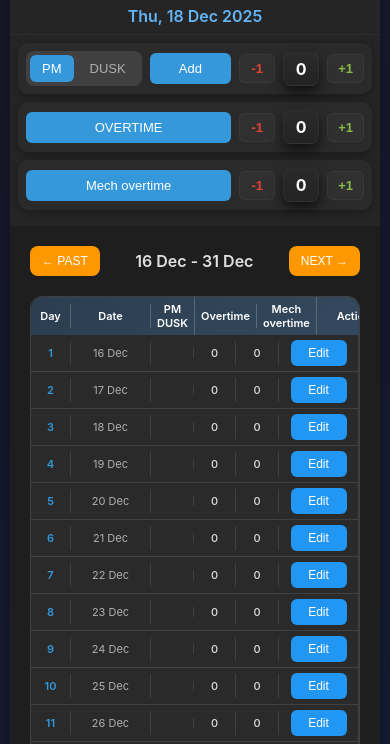
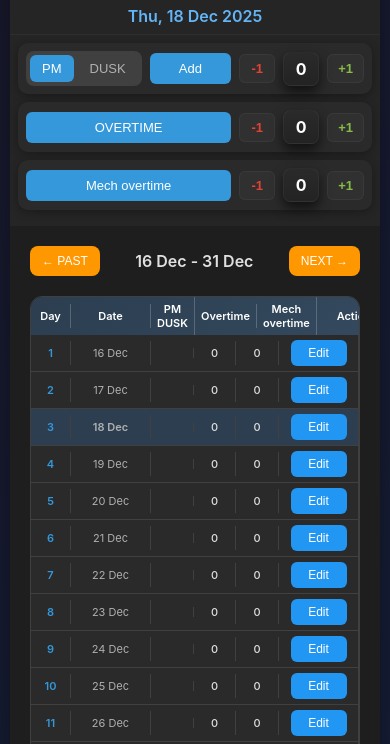
Before and after one commit to filippo-ceradini/payroll-tracker, a plain HTML site: page index.html in a window 390 px wide. Both pictures are taken after a click on the button "Toggle dark mode". Shown: the part 75-819 px from the top of the page. Drawn offline with Linux system fonts and the light colour scheme.

Commit message:
feat(calendar): highlight current day in the calendar view and update viewport settings for mobile

```diff
--- a/app.js
+++ b/app.js
@@ -277,6 +277,9 @@ function renderDays() {
     const daysGrid = document.getElementById('daysGrid');
     const days = getDaysArray();
 
+    // Get today's date key for highlighting
+    const todayKey = formatDateKey(new Date());
+
     // Update date range display
     const startDate = days[0];
     const endDate = days[days.length - 1];
@@ -313,6 +316,11 @@ function renderDays() {
 
         const row = document.createElement('div');
         row.className = 'day-row';
+
+        // Add a class if the row represents the current calendar day
+        if (dateKey === todayKey) {
+            row.classList.add('current-day');
+        }
 
         row.innerHTML = `
             <div class="day-cell day-number">${index + 1}</div>
--- a/index.html
+++ b/index.html
@@ -2,7 +2,7 @@
 <html lang="en">
 <head>
     <meta charset="UTF-8">
-    <meta name="viewport" content="width=device-width, initial-scale=1.0">
+    <meta name="viewport" content="width=device-width, initial-scale=1.0, maximum-scale=1.0, user-scalable=no">
     <meta name="description" content="Overtime and amenities tracker for payroll">
     <meta name="theme-color" content="#2196F3" media="(prefers-color-scheme: light)">
     <meta name="theme-color" content="#1a1a1a" media="(prefers-color-scheme: dark)">
--- a/styles.css
+++ b/styles.css
@@ -9,6 +9,7 @@ body {
     background: linear-gradient(135deg, #667eea 0%, #764ba2 100%);
     min-height: 100vh;
     padding: 20px;
+    touch-action: manipulation; /* Disable double-tap to zoom on touch devices */
     color: #333;
 }
 
@@ -390,6 +391,17 @@ body.dark-mode .switch-btn.active {
 .day-row:last-child {
     border-bottom: none;
 }
+
+/* Highlight for the current day */
+.day-row.current-day {
+    background-color: #e3f2fd; /* Light blue to match theme */
+    font-weight: 600; /* Make text slightly bolder */
+}
+
+.day-row.current-day:hover {
+    background-color: #dbeffc; /* A slightly darker blue on hover */
+}
+
 
 .day-cell {
     padding: 8px;
@@ -952,6 +964,16 @@ body.dark-mode .day-row:hover {
     background: #333333;
 }
 
+/* Highlight for the current day in dark mode */
+body.dark-mode .day-row.current-day {
+    background-color: #2c3e50; /* A distinct, lighter dark blue */
+    font-weight: 600;
+}
+
+body.dark-mode .day-row.current-day:hover {
+    background-color: #34495e; /* A slightly lighter shade on hover */
+}
+
 body.dark-mode .day-cell {
     border-right: 1px solid #404040;
     color: #e0e0e0;
```
